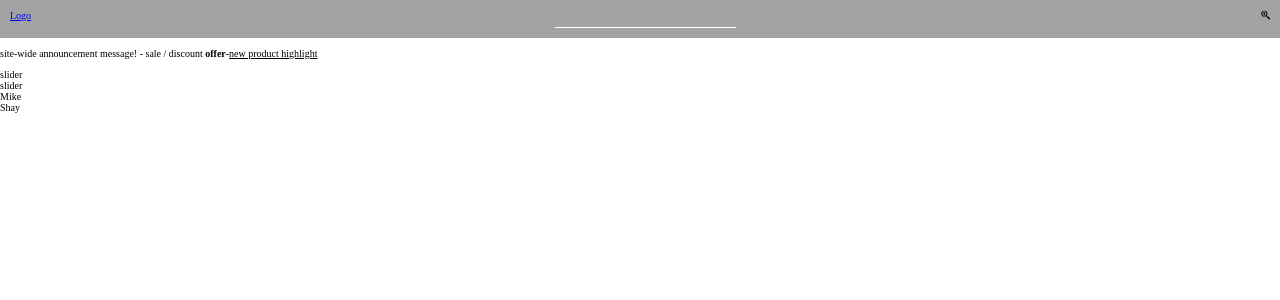
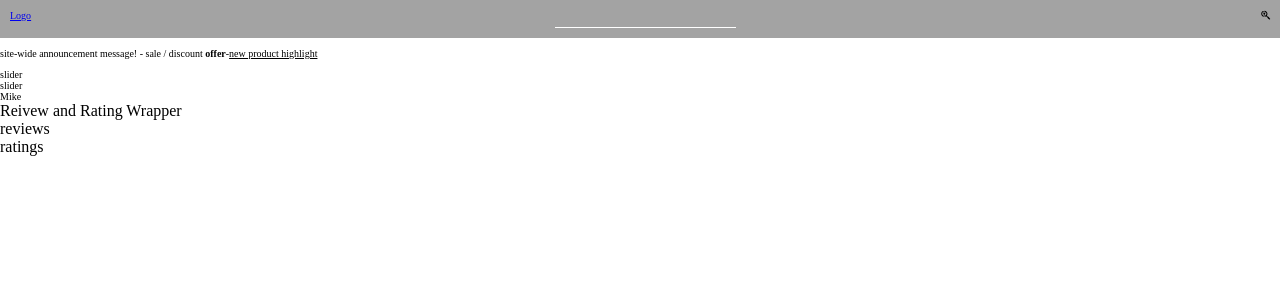
Before and after one commit to furtive-falcons/catwalk-website-react, a React app: page / in a window 1280 px wide. Shown: the top 300 px of the page. Built offline with nearby package versions, Linux system fonts and the light colour scheme.

Commit message:
added subcomponents and tests for subcomponents (#39)
* - added subcomponets
- added tests for subcomponents

* added subcomponents and tests for subcomponents

* added local styles

* removed comments in test file

```diff
--- /dev/null
+++ b/client/components/Reviews/components/Ratings.js
@@ -0,0 +1,11 @@
+import React from 'react'
+
+const Ratings = () => {
+    return (
+        <div>
+          ratings
+        </div>
+    )
+}
+
+export default Ratings;
--- /dev/null
+++ b/client/components/Reviews/components/Reviews.js
@@ -0,0 +1,11 @@
+import React from 'react'
+
+const Reviews = () => {
+    return (
+        <div>
+          reviews
+        </div>
+    )
+}
+
+export default Reviews;
--- a/client/components/Reviews/index.js
+++ b/client/components/Reviews/index.js
@@ -1,11 +1,16 @@
 import React from 'react'
+import Reviews from './components/Reviews.js';
+import Ratings from './components/Ratings.js';
+import Container from './styles.js';
 
-const Shay = () => {
+const ReviewAndRatings = () => {
     return (
-        <div>
-            Shay
-        </div>
+        <Container id = 'mainWrapper'>
+            Reivew and Rating Wrapper
+            <Reviews id = 'reviews'/>
+            <Ratings id = 'ratings'/>
+        </Container>
     )
 }
 
-export default Shay;
+export default ReviewAndRatings;
--- /dev/null
+++ b/client/components/Reviews/styles.js
@@ -0,0 +1,7 @@
+import styled from 'styled-components'
+
+const container = styled.div`
+  font-size: 1rem
+`
+
+export default container;
```
Also changed, not shown: 1 other file (tests, documents, lock files or other folders).
